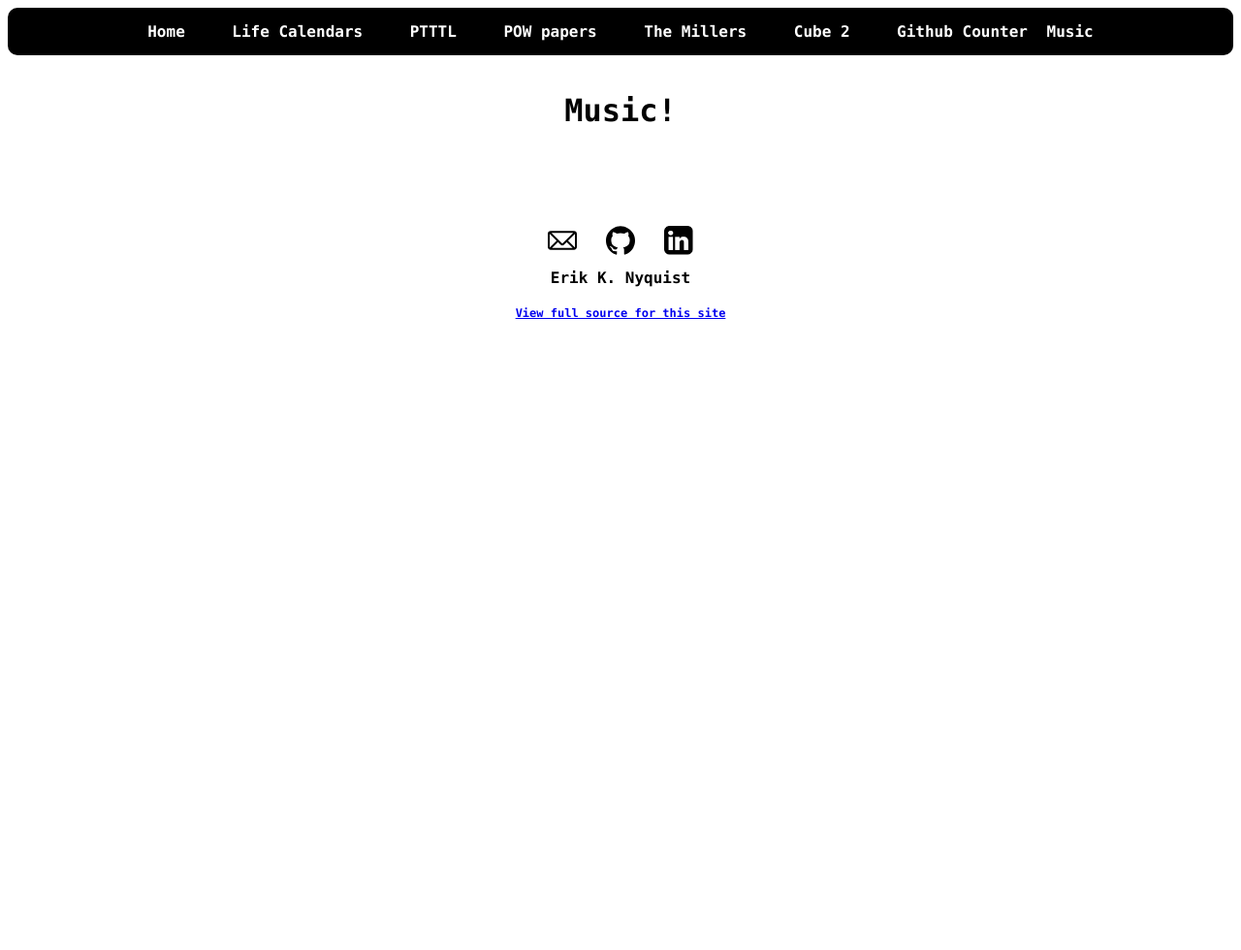
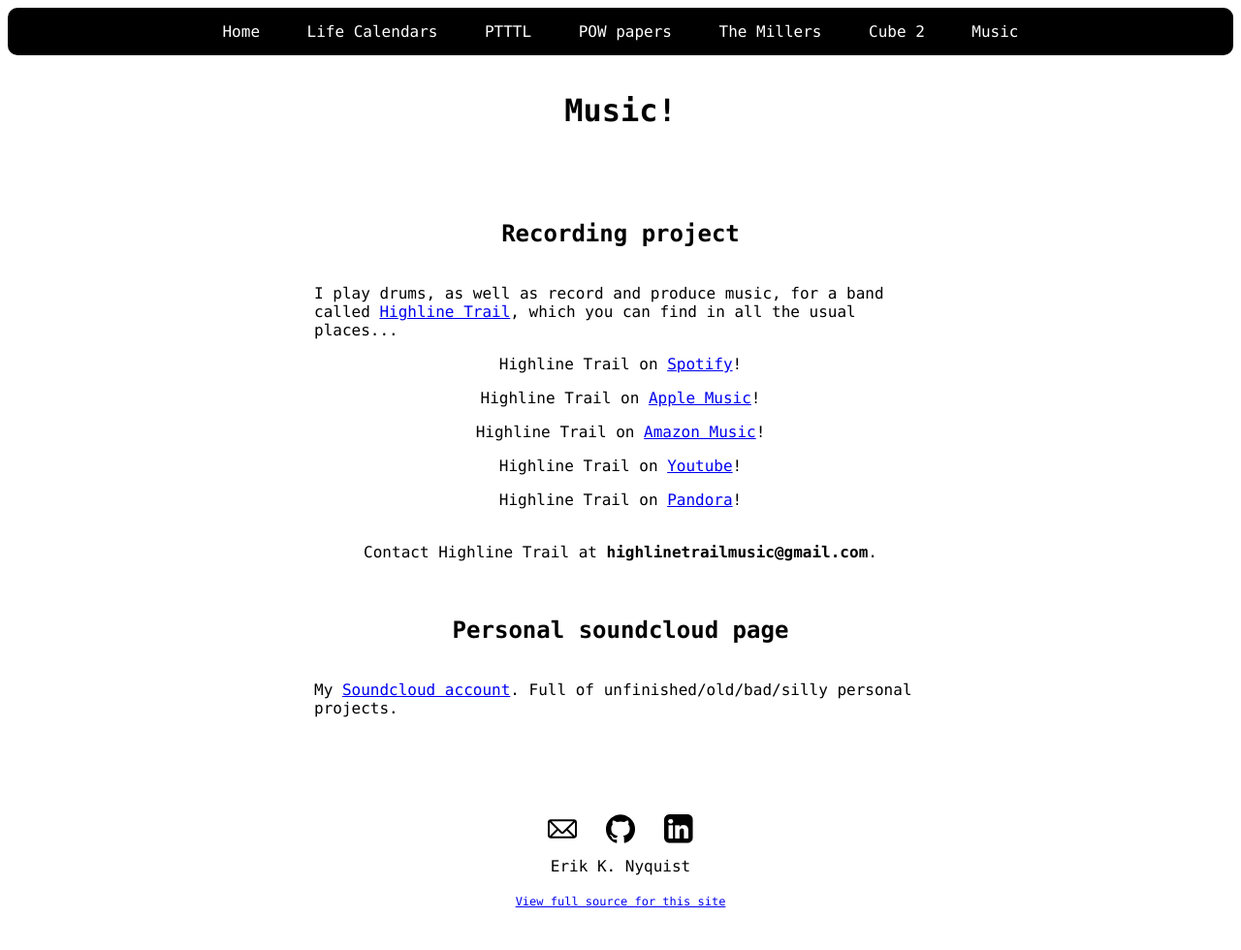
Before and after one commit to eriknyquist/personal-site, a Django app: template templates/music.html in a window 1280 px wide. Shown: the top 980 px of the page at 97% size. Before the commit the page ends 329 px from the top, so only its background shows below. Run offline with Django 3.2, Linux system fonts and the light colour scheme; the template is opened without the code that fills it, so the values that code supplies are empty.

Commit message:
Update music page

```diff
--- a/templates/header.html
+++ b/templates/header.html
@@ -8,6 +8,5 @@
 	<a href="/wadenyquist/" title="First hand account of a WW2 POW" class="{% if request.path == '/wadenyquist/' %}navactive{% else %}navurl{% endif %}">POW papers</a>&nbsp;&nbsp;&nbsp;
 	<a href="/millerfamilyhistory/" title="Miller family genealogy project" class="{% if request.path == '/millerfamilyhistory/' %}navactive{% else %}navurl{% endif %}">The Millers</a>&nbsp;&nbsp;&nbsp;
 	<a href="/lastchance/" title="Stupid scene from a stupid movie" class="{% if request.path == '/lastchance/' %}navactive{% else %}navurl{% endif %}">Cube 2</a>&nbsp;&nbsp;&nbsp;
-	<a href="/github/" title="Live tracking of github.com repository creation rate" class="{% if request.path == '/github/' %}navactive{% else %}navurl{% endif %}">Github Counter</a>
 	<a href="/music/" title="Music that I done made" class="{% if request.path == '/music/' %}navactive{% else %}navurl{% endif %}">Music</a>
 </div>
--- a/templates/millerfamilyhistory.html
+++ b/templates/millerfamilyhistory.html
@@ -16,8 +16,7 @@
     </div>
 
     <p>My Grandmother, Marion Joanne Miller Eitemiller, took on this genealogy
-    research project in earnest after her husband Bill (my Grandfather) died on New Years Eve 2016.
-    <p>
+    research project in earnest after her husband Bill (my Grandfather) died on New Years Eve 2016.</p>
 
     <p>Marion cherishes a lifetime of many memories: her own recollection of her grandparents,
     her parents and various aunts, uncles and cousins are vivid, occasionally mysterious and
--- a/templates/music.html
+++ b/templates/music.html
@@ -1,27 +1,41 @@
 <html>
 <head>
-{% include "common.html" %}
+    {% include "common.html" %}
 {% load static %}
 </head>
 
-<b dy>
+<body>
 {% include "header.html" %}
-{% get_static_prefix as STATIC_URL %}
-{% load audio_filename %}
 <div class="main">
     <div class="heading">
         <h1>Music!</h1>
     </div>
-    {% for file in audio_files %}
-        <div style="text-align:center;margin-top:40px;padding:20px 20px 20px 20px;background-color:#eee">
-            <div class="heading">
-                <h2>{{ file | audio_filename}}</h2>
-            </div>
-            <audio controls>
-                <source src="{{ STATIC_URL }}audio/{{ file }}" type="audio/mp3">
-            </audio>
-        </div>
-    {% endfor %}
+
+    <br>
+    <div class="heading">
+        <h2>Recording project</h2>
+    </div>
+
+    <p>I play drums, as well as record and produce music, for a band called
+    <a href="https://open.spotify.com/artist/5ZzKR8YUhrhKtaUuMT6J4c?si=f56ababf57c54020">Highline Trail</a>,
+    which you can find in all the usual places...</p>
+
+
+    <div style="text-align:center">
+        <p>Highline Trail on <a href="https://open.spotify.com/artist/5ZzKR8YUhrhKtaUuMT6J4c?si=f56ababf57c54020">Spotify</a>!</p>
+        <p>Highline Trail on <a href="https://music.apple.com/us/artist/highline-trail/1565895020">Apple Music</a>!</p>
+        <p>Highline Trail on <a href="https://music.amazon.com/artists/B0943DY2G2/highline-trail?marketplaceId=ATVPDKIKX0DER&musicTerritory=US&ref=dm_sh_FS9BTuYA7Io7R1bQkyOiiEVON">Amazon Music</a>!</p>
+        <p>Highline Trail on <a href="https://www.youtube.com/channel/UCF1Wtfd7GivdFfqISc8sztw">Youtube</a>!</p>
+        <p>Highline Trail on <a href="https://pandora.app.link/t1NAj4Omjkb">Pandora</a>!</p>
+        <br>
+        Contact Highline Trail at <b>highlinetrailmusic@gmail.com</b>.
+    </div>
+
+    <br>
+    <div class="heading">
+        <h2>Personal soundcloud page</h2>
+    </div>
+    My <a href="https://soundcloud.com/eriknyquist">Soundcloud account</a>. Full of unfinished/old/bad/silly personal projects.
 </div>
 {% include "footer.html" %}
 </body>
```
